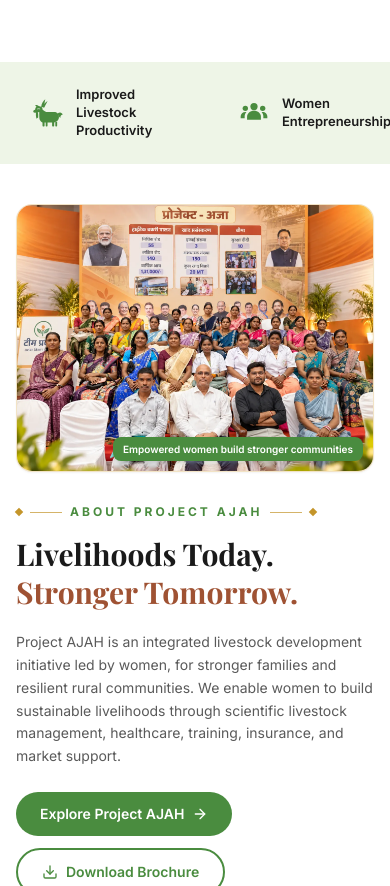
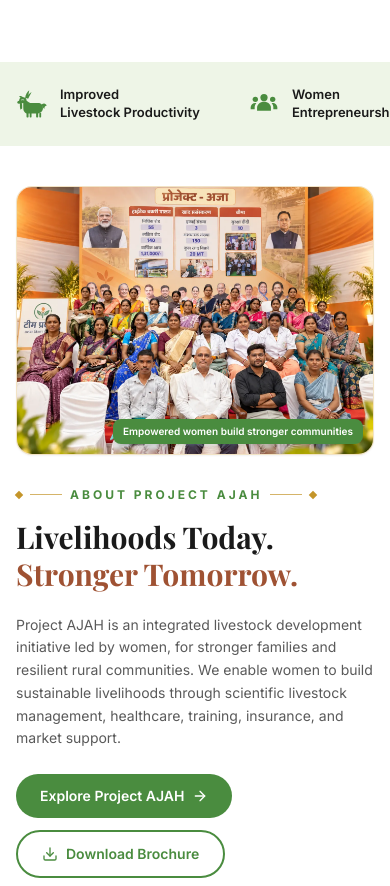
Before and after one commit to manikstu-tech/manikstu-tech, a Next.js app in the folder frontend/: page /en in a window 390 px wide. Shown: the part 4095-4981 px from the top of the page. Built offline with nearby package versions, Linux system fonts and the light colour scheme; no server answers; a web font is replaced by a local one.

Commit message:
Make benefits strip visibly swipeable on mobile
Co-Authored-By: Claude Opus 5 <noreply@anthropic.com>

```diff
--- a/frontend/src/app/[locale]/page.tsx
+++ b/frontend/src/app/[locale]/page.tsx
@@ -707,7 +707,7 @@ export default async function HomePage({ params }: { params: Promise<{ locale: s
           </div>
 
           {/* Benefits strip — full-bleed light-green band, pushed down so the watermark above stays visible */}
-          <div className="relative mx-[calc(50%-50vw)] mt-16 flex gap-4 overflow-x-auto bg-[#EEF5E7] px-4 py-6 sm:mt-20 sm:grid sm:grid-cols-3 md:grid-cols-6 sm:gap-y-6 sm:px-6 sm:overflow-visible scrollbar-hide">
+          <div className="relative mx-[calc(50%-50vw)] mt-16 flex snap-x snap-mandatory gap-4 overflow-x-auto bg-[#EEF5E7] sm:snap-none px-4 py-6 sm:mt-20 sm:grid sm:grid-cols-3 md:grid-cols-6 sm:gap-y-6 sm:px-6 sm:overflow-visible scrollbar-hide">
               {[
                 { Icon: GoatSolidIcon, l1: "Improved", l2: "Livestock Productivity" },
                 { Icon: PeopleSolidIcon, l1: "Women", l2: "Entrepreneurship" },
@@ -719,7 +719,7 @@ export default async function HomePage({ params }: { params: Promise<{ locale: s
                 <div
                   key={l1 + l2}
                   className={
-                    "flex min-w-[190px] sm:min-w-0 items-center gap-3 px-4 " +
+                    "flex shrink-0 snap-start whitespace-nowrap sm:shrink sm:whitespace-normal items-center gap-3 px-4 " +
                     // sm (3-col): divider before every item except the first of each row
                     (i % 3 !== 0 ? "sm:border-l sm:border-manikstu-green/15 " : "") +
                     // md (6-col, single row): add the divider before the 4th item too
```
